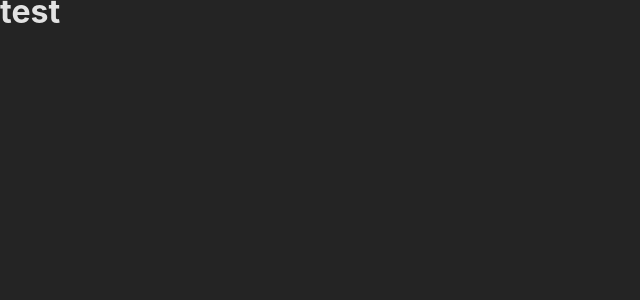
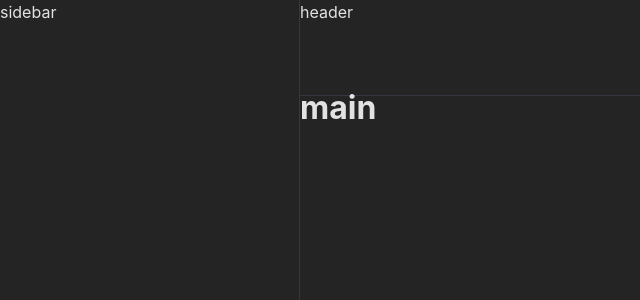
Before and after one commit to profpopoff/kanban, a Vue app: page / in a window 1280 px wide. Shown: the top 300 px of the page, without its empty margins (0-640 px from the left). Built offline with nearby package versions, Linux system fonts and the light colour scheme.

Commit message:
Designate main app layout

```diff
--- a/src/App.vue
+++ b/src/App.vue
@@ -1,13 +1,31 @@
 <script setup lang="ts">
-
+import AppHeader from './components/layout/AppHeader.vue'
+import AppSidebar from './components/layout/AppSidebar.vue'
 </script>
 
 <template>
-  <main class="test">
-    <h1 class="h1">test</h1>
-  </main>
+  <div class="container">
+    <AppHeader />
+    <AppSidebar />
+    <main>
+      <h1 class="h1">main</h1>
+    </main>
+  </div>
 </template>
 
 <style scoped lang="scss">
+.container {
+  height: 100vh;
+  /* height: 100dvh; */
+  display: grid;
+  grid-template-columns: 18.75rem 1fr;
+  grid-template-rows: 6rem 1fr;
+  grid-template-areas:
+    'sidebar header'
+    'sidebar main';
 
+  main {
+    grid-area: main;
+  }
+}
 </style>
--- /dev/null
+++ b/src/components/layout/AppHeader.vue
@@ -0,0 +1,13 @@
+<script setup lang="ts">
+</script>
+
+<template>
+   <header>header</header>
+</template>
+
+<style scoped lang="scss">
+header {
+   grid-area: header;
+   border-bottom: 1px solid #363642;
+}
+</style>
--- /dev/null
+++ b/src/components/layout/AppSidebar.vue
@@ -0,0 +1,13 @@
+<script setup lang="ts">
+</script>
+
+<template>
+   <div class="sidebar">sidebar</div>
+</template>
+
+<style scoped lang="scss">
+.sidebar {
+   grid-area: sidebar;
+   border-right: 1px solid #363642;
+}
+</style>
```
